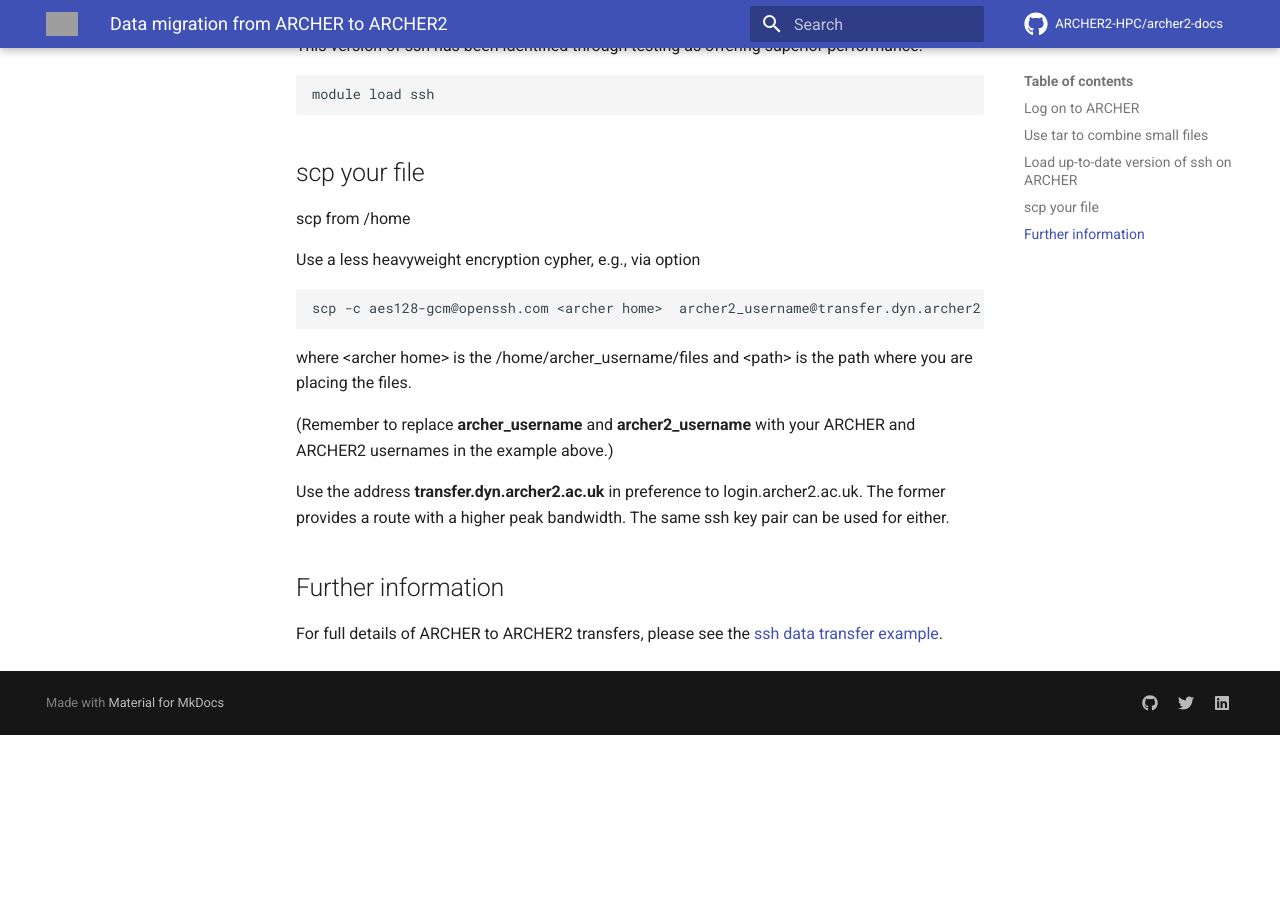
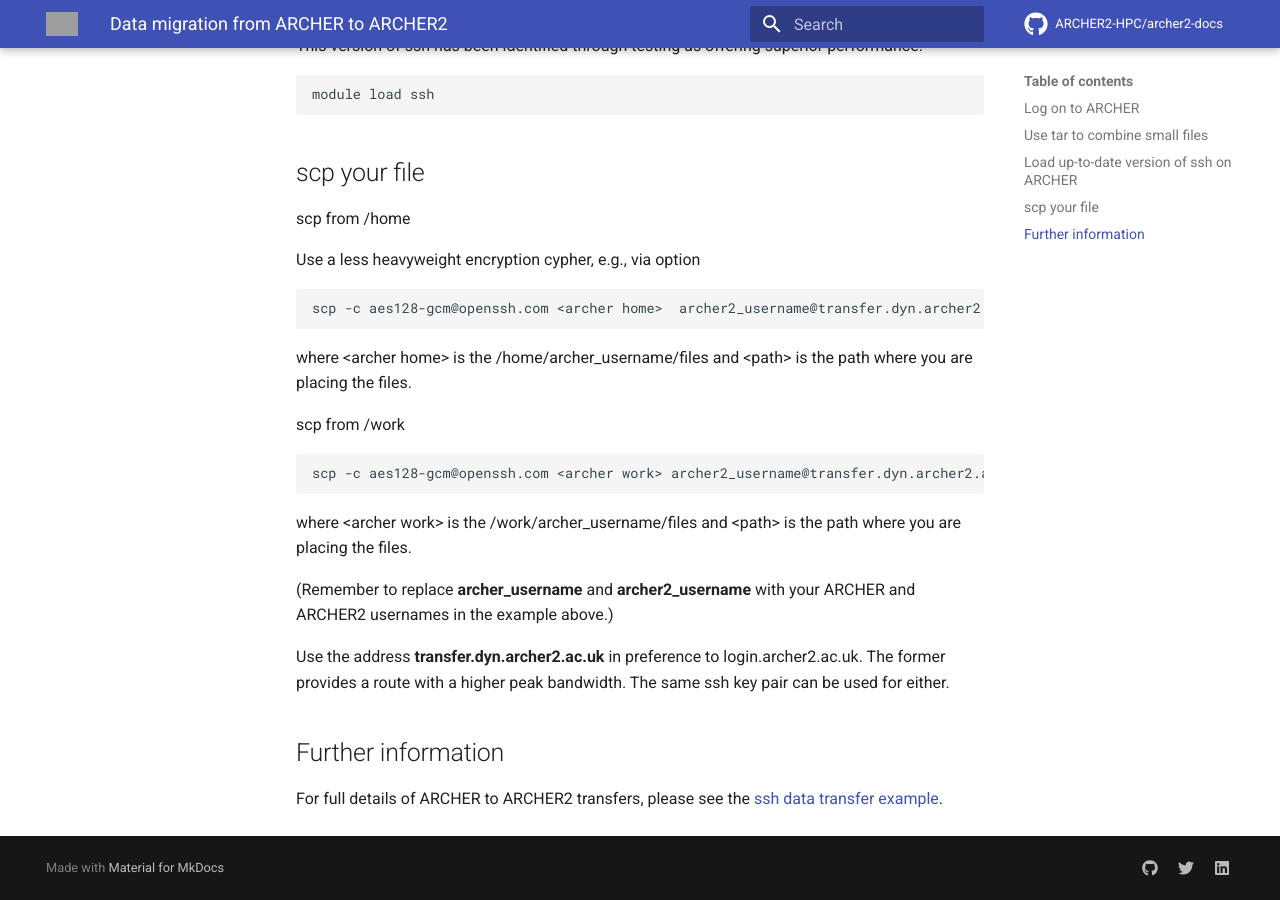
Before and after one commit to ARCHER2-HPC/archer2-docs, an MkDocs documentation site: the page built from docs/user-guide/data-migration.md, in a window 1280 px wide and 900 px high, scrolled down 626 px. Built offline with MkDocs 1.6.1 and Material for MkDocs 9.7.7, drawn with Linux system fonts in a browser that asks for light colours; comment, search, counter and statistics services are not loaded; before the commit the page ends 1361 px from its top, so only the background shows below that; grey boxes are pictures that could not be loaded.

Commit message:
add in example for /work too

```diff
--- a/docs/user-guide/data-migration.md
+++ b/docs/user-guide/data-migration.md
@@ -31,6 +31,13 @@
 where &lt;archer home&gt; is the /home/archer_username/files
 and &lt;path&gt; is the path where you are placing the files.
 
+scp from /work
+
+    scp -c aes128-gcm@openssh.com <archer work> archer2_username@transfer.dyn.archer2.ac.uk:<path>
+
+where &lt;archer work&gt; is the /work/archer_username/files
+and &lt;path&gt; is the path where you are placing the files.
+
 (Remember to replace **archer_username** and **archer2_username** with your ARCHER and ARCHER2 usernames in the example above.)
 
 Use the address **transfer.dyn.archer2.ac.uk** in preference to login.archer2.ac.uk. The former provides a route with a higher peak bandwidth. The same ssh key pair can be used for either.
```
